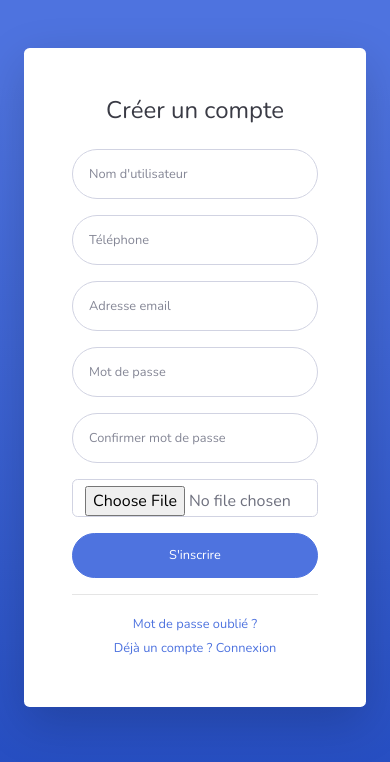
After one commit to danielkankonde/App-web-de-gestion-de-tontine, a Django app: page /register/ in a window 390 px wide. The commit adds this page. Shown: the top 762 px of the page. Run offline with Django 5.2, Linux system fonts and the light colour scheme; some libraries are stand-ins or nearby versions.

Commit message:
features : implementation de la fonctionnalité register and verify code OTP

```diff
--- a/likelemba/authentification/templates/login.html
+++ b/likelemba/authentification/templates/login.html
@@ -67,7 +67,7 @@
                                 </div>
 
                                 <div class="text-center">
-                                    <a class="small" href="#">Créer un compte !</a>
+                                    <a class="small" href="{% url 'register' %}">Créer un compte !</a>
                                 </div>
 
                             </div>
--- /dev/null
+++ b/likelemba/authentification/templates/register.html
@@ -0,0 +1,122 @@
+{% load static %}
+<!DOCTYPE html>
+<html lang="en">
+
+<head>
+
+    <meta charset="utf-8">
+    <meta name="viewport" content="width=device-width, initial-scale=1">
+
+    <title>Inscription</title>
+
+    <!-- Fonts -->
+    <link href="{% static 'vendor/fontawesome-free/css/all.min.css' %}" rel="stylesheet">
+    <link href="https://fonts.googleapis.com/css?family=Nunito:200,300,400,600,700,800,900" rel="stylesheet">
+
+    <!-- CSS -->
+    <link href="{% static 'css/sb-admin-2.min.css' %}" rel="stylesheet">
+
+</head>
+
+<body class="bg-gradient-primary">
+
+<div class="container">
+
+    <div class="card o-hidden border-0 shadow-lg my-5">
+        <div class="card-body p-0">
+
+            <div class="row">
+                <div class="col-lg-5 d-none d-lg-block bg-register-image"></div>
+
+                <div class="col-lg-7">
+                    <div class="p-5">
+
+                        <div class="text-center">
+                            <h1 class="h4 text-gray-900 mb-4">Créer un compte</h1>
+                        </div>
+                        {% if error %}
+                            <div class="alert alert-danger text-center">
+                                {{ error }}
+                            </div>
+                        {% endif %}
+
+                        <!-- 🔥 FORM DJANGO -->
+                        <form method="POST" enctype="multipart/form-data" class="user">
+                            {% csrf_token %}
+
+                            <div class="form-group row">
+                                <div class="col-sm-6 mb-3">
+                                    <input type="text" name="username"
+                                        class="form-control form-control-user"
+                                        placeholder="Nom d'utilisateur" required>
+                                </div>
+
+                                <div class="col-sm-6">
+                                    <input type="text" name="telephone"
+                                        class="form-control form-control-user"
+                                        placeholder="Téléphone">
+                                </div>
+                            </div>
+
+                            <div class="form-group">
+                                <input type="email" name="email"
+                                       class="form-control form-control-user"
+                                       placeholder="Adresse email" required>
+                            </div>
+
+                            <div class="form-group row">
+                                <div class="col-sm-6 mb-3">
+                                    <input type="password" name="password"
+                                           class="form-control form-control-user"
+                                           placeholder="Mot de passe" required>
+                                </div>
+
+                                <div class="col-sm-6">
+                                    <input type="password" name="confirm_password"
+                                           class="form-control form-control-user"
+                                           placeholder="Confirmer mot de passe" required>
+                                </div>
+                            </div>
+
+                            <!-- 📸 Upload image -->
+                            <div class="form-group">
+                                <input type="file" name="photo"
+                                       class="form-control">
+                            </div>
+
+                            <button type="submit"
+                                    class="btn btn-primary btn-user btn-block">
+                                S'inscrire
+                            </button>
+
+                        </form>
+
+                        <hr>
+
+                        <div class="text-center">
+                            <a class="small" href="#">Mot de passe oublié ?</a>
+                        </div>
+
+                        <div class="text-center">
+                            <a class="small" href="{% url 'login' %}">
+                                Déjà un compte ? Connexion
+                            </a>
+                        </div>
+
+                    </div>
+                </div>
+            </div>
+
+        </div>
+    </div>
+
+</div>
+
+<!-- JS -->
+<script src="{% static 'vendor/jquery/jquery.min.js' %}"></script>
+<script src="{% static 'vendor/bootstrap/js/bootstrap.bundle.min.js' %}"></script>
+<script src="{% static 'vendor/jquery-easing/jquery.easing.min.js' %}"></script>
+<script src="{% static 'js/sb-admin-2.min.js' %}"></script>
+
+</body>
+</html>
--- a/likelemba/authentification/urls.py
+++ b/likelemba/authentification/urls.py
@@ -1,5 +1,7 @@
 from django.urls import path
-from .views import login_view
+from .views import login_view, register_view, verify_view
 urlpatterns = [
     path("login/", login_view, name='login'),
+    path("register/", register_view, name='register'),
+    path("verify/", verify_view, name='verify'),
 ]
--- a/likelemba/authentification/views.py
+++ b/likelemba/authentification/views.py
@@ -1,6 +1,9 @@
 from django.shortcuts import render, redirect
 from django.contrib.auth import authenticate, login
+from django.core.mail import send_mail
+from .models import Utilisateur, OTP
 
+# Fonction pour se connecter
 def login_view(request):
 
     if request.method == 'POST':
@@ -18,3 +21,87 @@ def login_view(request):
             return redirect('dashboard')
 
     return render(request, 'login.html')
+
+# Fonction pour la créer un compte
+def register_view(request):
+
+    if request.method == 'POST':
+
+        username = request.POST.get('username')
+        email = request.POST.get('email')
+        password = request.POST.get('password')
+        confirm_password = request.POST.get('confirm_password')
+        telephone = request.POST.get('telephone')
+        photo = request.FILES.get('photo')
+
+        # 🔴 Validation mot de passe
+        if password != confirm_password:
+            return render(request, 'register.html', {
+                'error': "Les mots de passe ne correspondent pas"
+            })
+
+        # 🔴 Vérifier username déjà existant
+        if Utilisateur.objects.filter(username=username).exists():
+            return render(request, 'register.html', {
+                'error': "Nom d'utilisateur déjà utilisé"
+            })
+
+        # 🔴 Vérifier email déjà existant
+        if Utilisateur.objects.filter(email=email).exists():
+            return render(request, 'register.html', {
+                'error': "Email déjà utilisé"
+            })
+
+        # ✅ Création utilisateur
+        user = Utilisateur.objects.create_user(
+            username=username,
+            email=email,
+            password=password
+        )
+
+        user.telephone = telephone
+        user.photo = photo
+        user.is_active = False
+        user.save()
+
+        # 🔐 OTP
+        otp = OTP.objects.create(user=user)
+        otp.generate_code()
+
+        send_mail(
+            'Code de vérification',
+            f'Votre code est : {otp.code}',
+            'test@gmail.com',
+            [email],
+        )
+
+        request.session['user_id'] = user.id
+
+        return redirect('verify')
+
+    return render(request, 'register.html')
+
+# Fonction pour la verification du code OTP
+def verify_view(request):
+
+    user_id = request.session.get('user_id')
+
+    if request.method == 'POST':
+
+        code = request.POST.get('code')
+
+        otp = OTP.objects.filter(user_id=user_id, code=code).last()
+
+        if otp:
+            user = otp.user
+            user.is_active = True
+            user.is_verified = True
+            user.save()
+
+            return redirect('login')
+        else:
+            return render(request, 'verify.html', {
+                'error': 'Code invalide'
+            })
+
+    return render(request, 'verify.html')
--- a/likelemba/likelemba/templates/components/sidebar.html
+++ b/likelemba/likelemba/templates/components/sidebar.html
@@ -50,4 +50,10 @@
             <span>Tours</span>
         </a>
     </li>
+    <li class="nav-item">
+        <a class="nav-link" href="#">
+            <i class="fas fa-logout"></i>
+            <span>Déconnexion</span>
+        </a>
+    </li>
 </ul>
--- a/likelemba/likelemba_app/views.py
+++ b/likelemba/likelemba_app/views.py
@@ -1,7 +1,9 @@
 from django.shortcuts import render
 from .models import *
+from django.contrib.auth.decorators import login_required
 
 # Create your views here.
+@login_required(login_url="login")
 def dashboard(request):
 
     context = {
```
Also changed, not shown: likelemba/authentification/models.py (+12 -0 lines), likelemba/authentification/templates/verify.html (added, +102 -0 lines), likelemba/likelemba/settings.py (+2 -5 lines), likelemba/authentification/migrations/0002_utilisateur_is_verified_otp.py (added), likelemba/db.sqlite3, likelemba/media/profiles/AA1UA4dC.jpeg (added).
